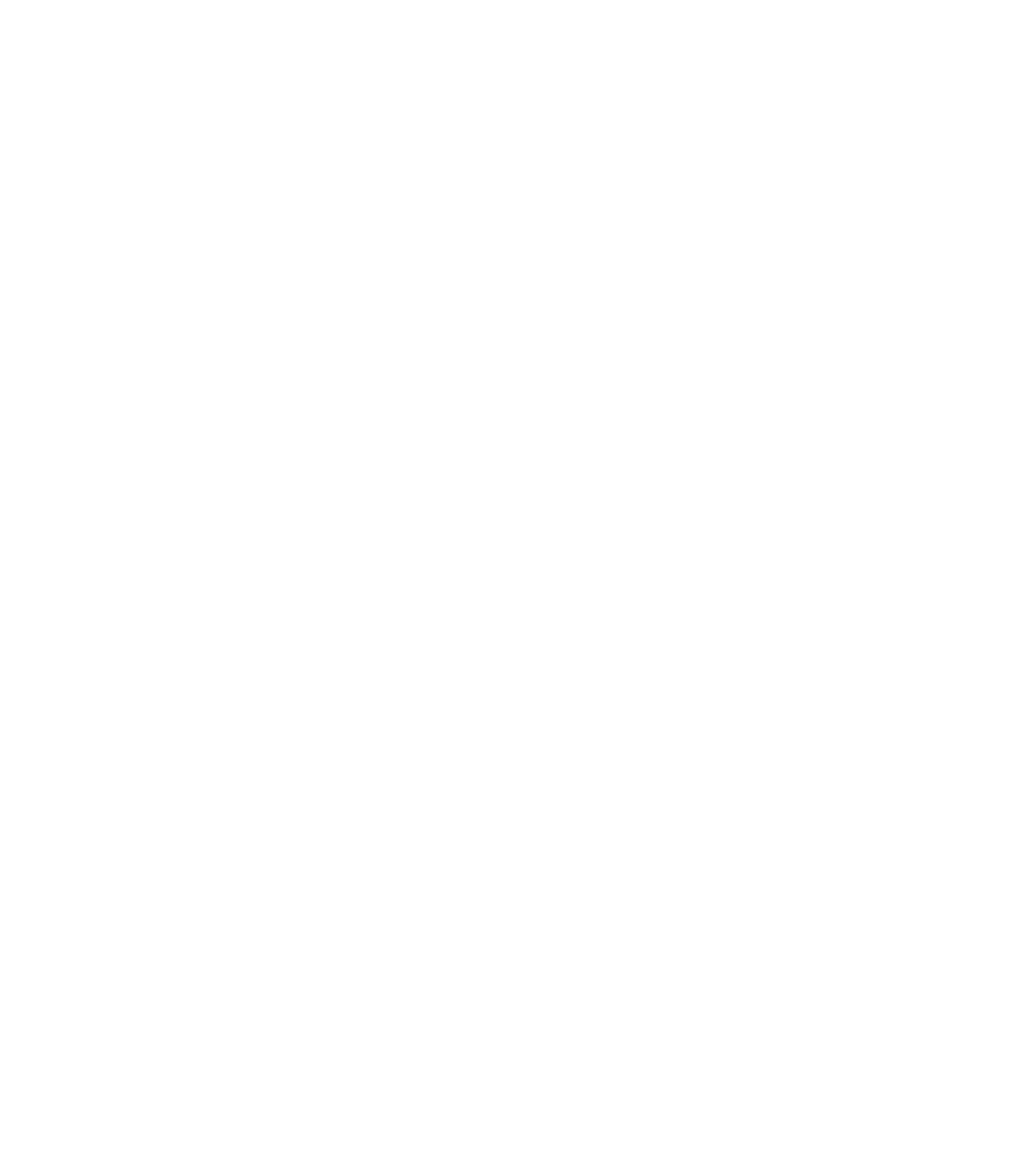
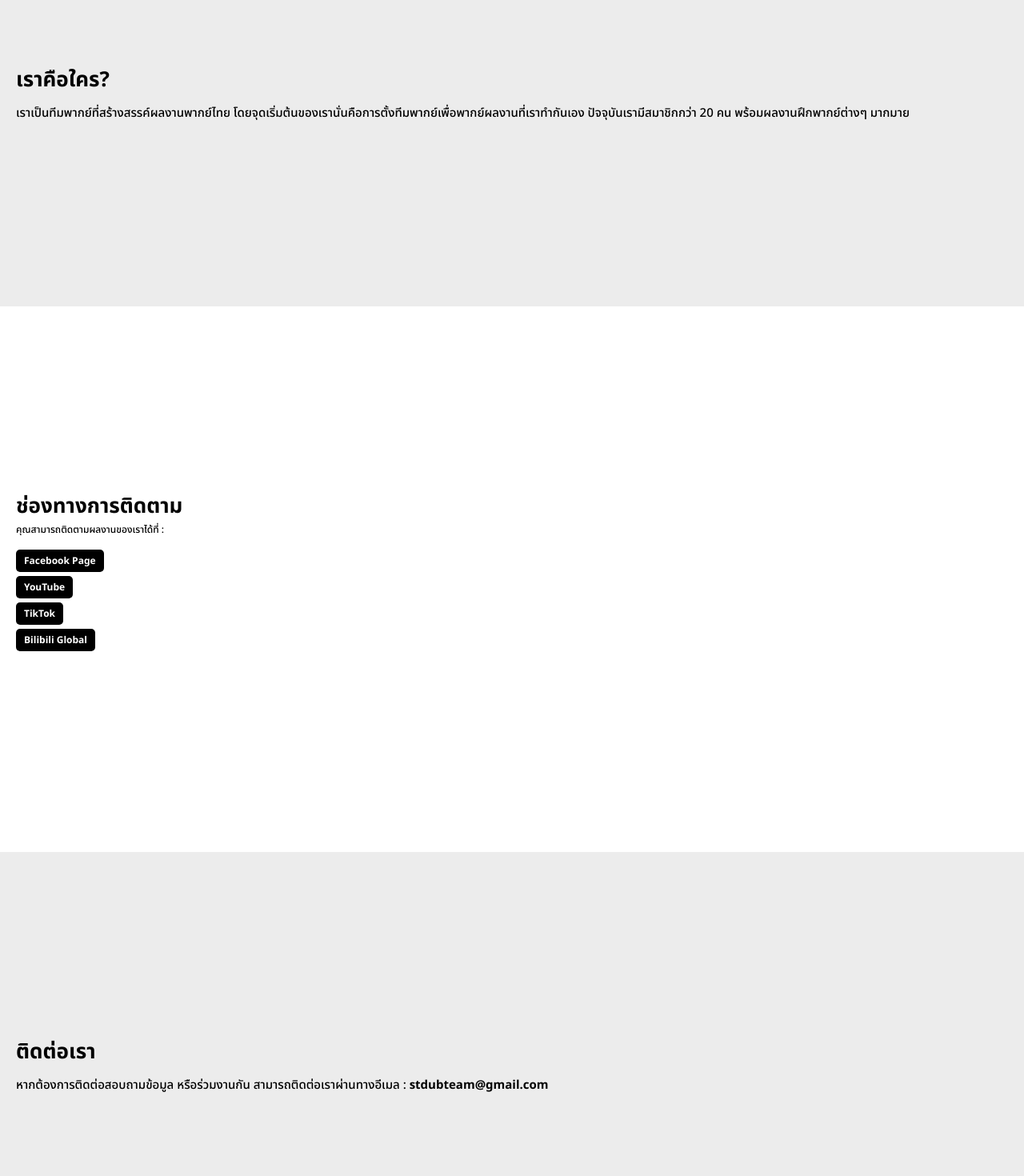
Before and after one commit to koon2120/stdubteam-website, a Vue app: page / in a window 1280 px wide. Shown: the part 1020-2490 px from the top of the page at 80% size. Before the commit the page ends 913 px from the top, so only its background shows below. Built offline with nearby package versions, Linux system fonts and the light colour scheme.

Commit message:
update style and src images

```diff
--- a/src/App.vue
+++ b/src/App.vue
@@ -27,7 +27,7 @@ function onNavbarLinkClick() {
     </template>
     <img
       class="st-logo"
-      src="/public/images/st-dub-team-logo-no-bg.png"
+      src="/images/st-dub-team-logo-no-bg.png"
       alt="ST Dub Team Logo"
     />
     <svg
--- a/src/components/app-footer.vue
+++ b/src/components/app-footer.vue
@@ -6,7 +6,7 @@ import { RouterLink } from "vue-router";
   <footer>
     <img
       class="st-logo"
-      src="/public/images/st-dub-team-logo-no-bg.png"
+      src="/images/st-dub-team-logo-no-bg.png"
       alt="ST Dub Team Logo"
     />
     <p class="desc">
--- a/src/views/HomeView.vue
+++ b/src/views/HomeView.vue
@@ -1,17 +1,36 @@
+<script setup>
+import { RouterLink } from 'vue-router';
+</script>
+
 <template>
     <div class="header">
-        <img class="header-logo" src="/public/images/st-dub-team-logo-no-bg.png" alt="ST Dub Team Logo">
+        <img class="header-logo" src="/images/st-dub-team-logo-no-bg.png" alt="ST Dub Team Logo">
         <p class="title">ขอต้อนรับสู่ทีมพากย์<br>ST Dub Team!</p>
     </div>
     <div id="about" class="about">
         <h3 class="about-title">เราคือใคร?</h3>
-        <p class="about-desc">Lorem ipsum, dolor sit amet consectetur adipisicing elit. Laudantium quam error distinctio totam eum corrupti consequuntur dolorum sed vitae sequi.</p>
+        <p class="about-desc">เราเป็นทีมพากย์ที่สร้างสรรค์ผลงานพากย์ไทย โดยจุดเริ่มต้นของเรานั่นคือการตั้งทีมพากย์เพื่อพากย์ผลงานที่เราทำกันเอง ปัจจุบันเรามีสมาชิกกว่า 20 คน พร้อมผลงานฝึกพากย์ต่างๆ มากมาย</p>
+    </div>
+    <div id="social" class="social">
+        <h3 class="social-title">ช่องทางการติดตาม</h3>
+        <p class="social-desc">คุณสามารถติดตามผลงานของเราได้ที่ : </p>
+        <ul class="social-list">
+            <li class="social-link"><a class="social-in-link" href="https://www.facebook.com/STDubTeam" target="_blank">Facebook Page</a></li>
+            <li class="social-link"><a class="social-in-link" href="https://www.youtube.com/@STDubTeam" target="_blank">YouTube</a></li>
+            <li class="social-link"><a class="social-in-link" href="https://www.tiktok.com/@stdubteam" target="_blank">TikTok</a></li>
+            <li class="social-link"><a class="social-in-link" href="https://www.bilibili.tv/en/space/1075055737" target="_blank">Bilibili Global</a></li>
+        </ul>
+    </div>
+    <div id="contact" class="contact">
+        <h3 class="contact-title">ติดต่อเรา</h3>
+        <p class="contact-desc">หากต้องการติดต่อสอบถามข้อมูล หรือร่วมงานกัน สามารถติดต่อเราผ่านทางอีเมล : <b><a class="contact-link" href="mailto:stdubteam@gmail.com">stdubteam@gmail.com</a></b></p>
     </div>
 </template>
 <style scoped>
 .header {
     background-color: #000000;
-    height: 380px;
+    height: 700px;
+    padding-top: 100px;
     text-align: center;
 }
 
@@ -27,10 +46,10 @@
 }
 
 .about {
-    padding-top: 50px;
-    padding-bottom: 50px;
+    padding-top: 230px;
+    padding-bottom: 230px;
     padding-left: 20px;
-    width: 90%;
+    background-color: #ececec;
 }
 
 .about-title {
@@ -43,5 +62,82 @@
     font-weight: 500;
     margin-top: 0;
     margin-bottom: 0;
+    font-size: 15px;
+    width: 90%;
+}
+
+.social {
+    padding-top: 230px;
+    padding-bottom: 230px;
+    padding-left: 20px;
+    background-color: #ffffff;
+}
+
+.social-title {
+    font-size: 26px;
+    margin-top: 0;
+    margin-bottom: 0;
+}
+
+.social-desc {
+    font-weight: 500;
+    margin-top: 0;
+    margin-bottom: 0;
+    font-size: 12px;
+}
+
+.social-list {
+    list-style-type: none;
+    padding-left: 0;
+}
+
+.social-in-link {
+    transition: 0.3s;
+    text-decoration: none;
+    color: #ffffff;
+    font-weight: 700;
+    font-size: 12px;
+    background-color: #000000;
+    padding-left: 10px;
+    padding-right: 10px;
+    padding-top: 5px;
+    padding-bottom: 5px;
+    border-radius: 5px;
+    display: inline-block;
+    margin-bottom: 5px;
+}
+
+.social-in-link:hover {
+    background-color: #d400ff;
+}
+
+.contact {
+    padding-top: 230px;
+    padding-bottom: 230px;
+    padding-left: 20px;
+    background-color: #ececec;
+}
+
+.contact-title {
+    font-size: 26px;
+    margin-top: 0;
+    margin-bottom: 10px;
+}
+
+.contact-desc {
+    font-weight: 500;
+    margin-top: 0;
+    margin-bottom: 0;
+    font-size: 15px;
+    width: 90%;
+}
+
+.contact-link {
+    text-decoration: none;
+    color: #000000;
+}
+
+.contact-link:hover {
+    text-decoration: underline;
 }
 </style>
```
